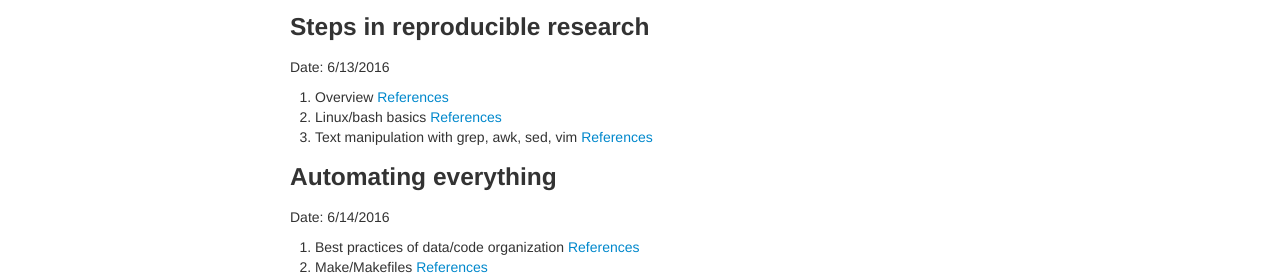
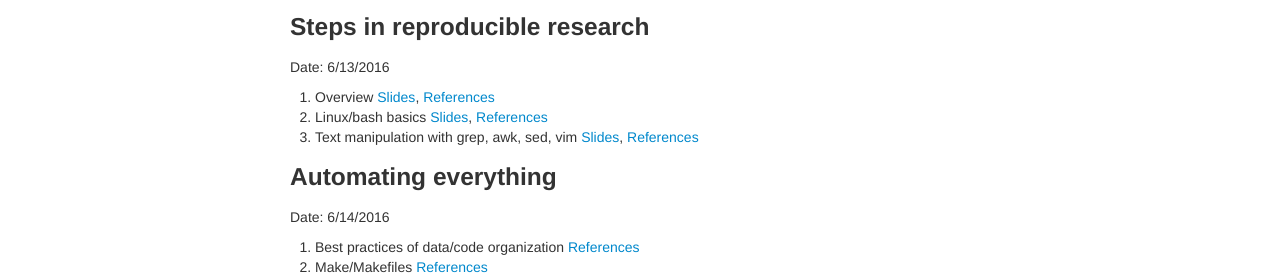
Before and after one commit to mdozmorov/BIOS692, a Jekyll site: the page built from pages/syllabus.md, in a window 1280 px wide. Shown: the part 1515-1794 px from the top of the page. Built offline with Jekyll 4.4.1, drawn with Linux system fonts in a browser that asks for light colours.

Commit message:
Add slides for the first seminar

```diff
--- a/pages/syllabus.md
+++ b/pages/syllabus.md
@@ -70,9 +70,9 @@ Students are expected to attend every class and be on time.  Participation count
 
 Date: 6/13/2016
 
-1. Overview <a href="references.html#overview">References</a>
-2. Linux/bash basics <a href="references.html#linux">References</a>
-3. Text manipulation with grep, awk, sed, vim <a href="references.html#text">References</a>
+1. Overview [Slides](/assets/1_Steps_overview.pdf), <a href="references.html#overview">References</a>
+2. Linux/bash basics [Slides](/assets/1_Steps_Linux.pdf), <a href="references.html#linux">References</a>
+3. Text manipulation with grep, awk, sed, vim [Slides](/assets/1_Steps_text.pdf), <a href="references.html#text">References</a>
 
 ### Automating everything
 
```
Also changed, not shown: index.md (+1 -1 lines), 3 other files.
